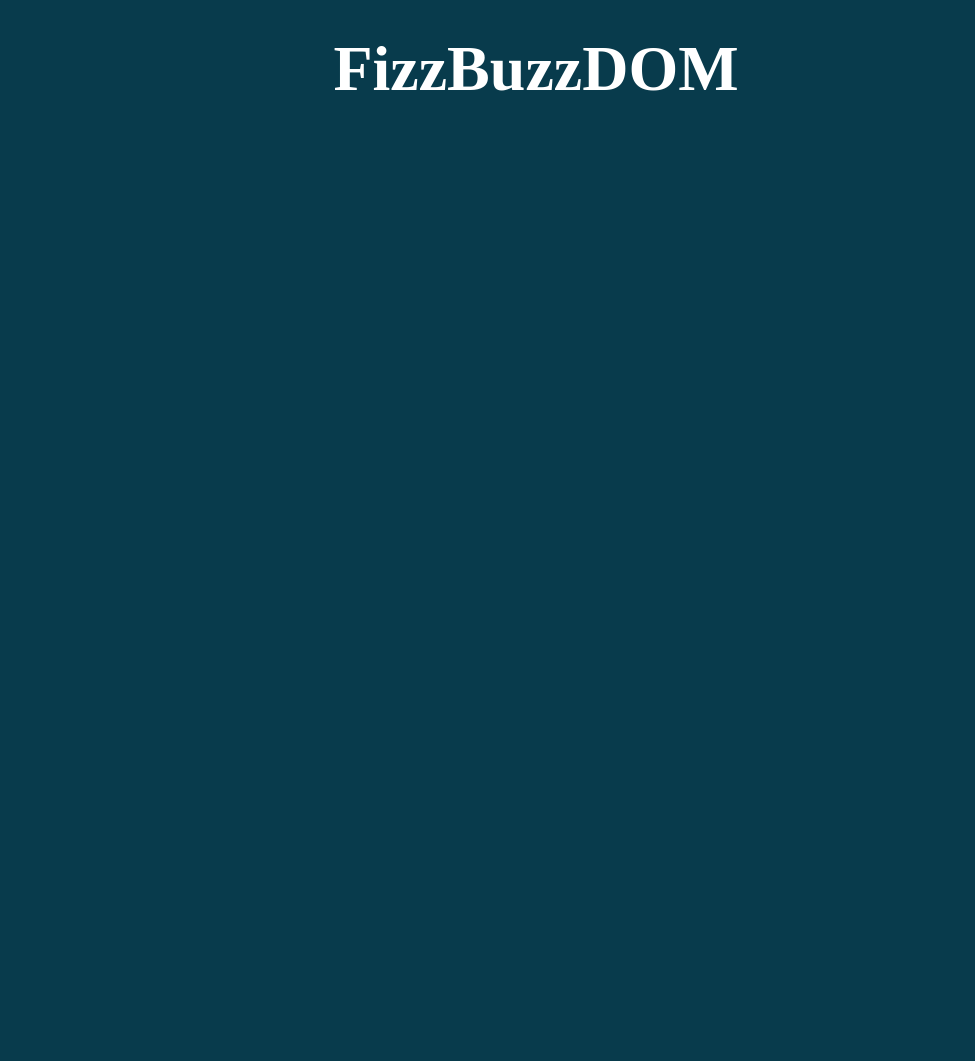
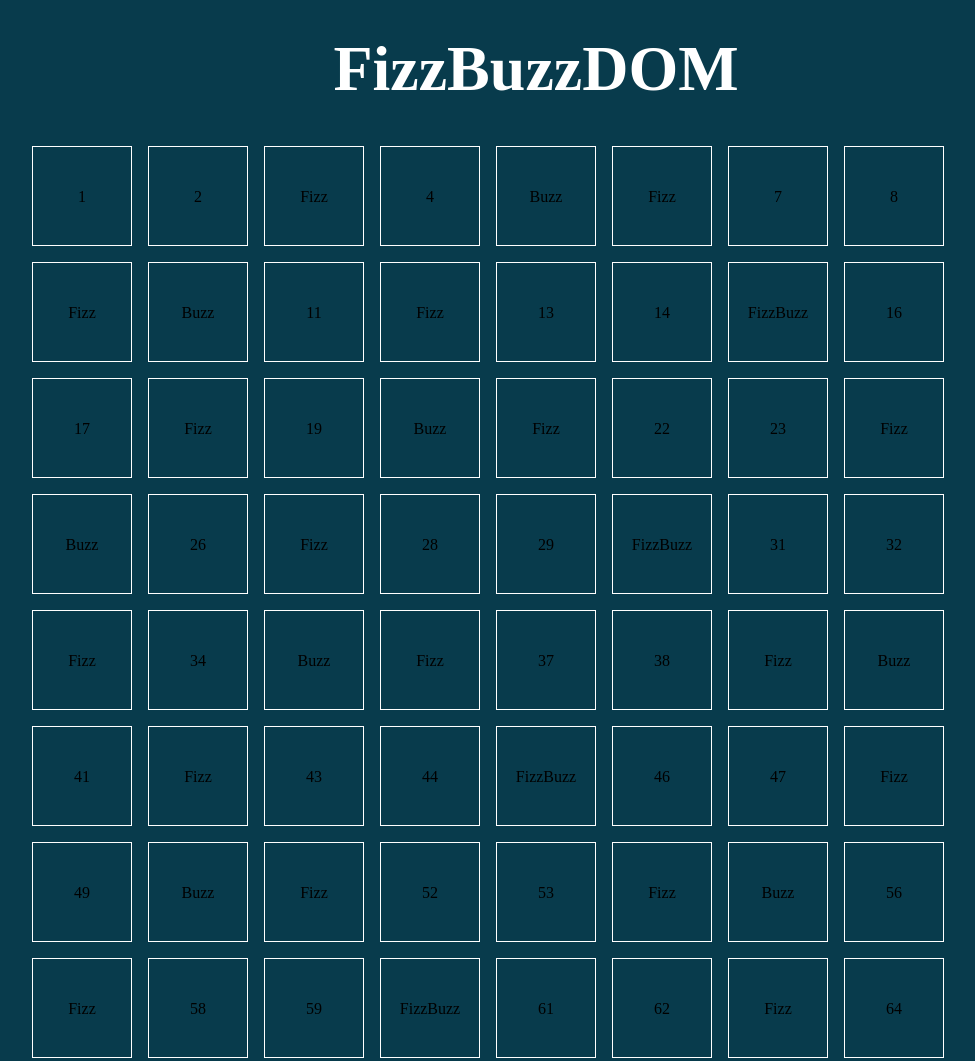
Before and after one commit to SydVic/js-fizzbuzzdom, a plain HTML site: page BONUS 1/index.html in a window 1280 px wide. Shown: the top 1061 px of the page, without its empty margins (104-1079 px from the left). Before the commit the page ends 800 px from the top, so only its background shows below. Drawn offline with Linux system fonts and the light colour scheme.

Commit message:
aggiunto inneHTML per creare box

```diff
--- a/BONUS 1/css/style.css
+++ b/BONUS 1/css/style.css
@@ -9,7 +9,7 @@ body {
 }
 
 .container {
-    width: 70%;
+    width: 80%;
     margin: 0 auto;
     text-align: center;
 }
@@ -20,7 +20,18 @@ h1 {
     margin: 2rem 0;
 }
 
+.row {
+    display: flex;
+    flex-wrap: wrap;
+}
+
 .box {
-    width: 50px;
-    height: 50px;
+    width: 100px;
+    height: 100px;
+    line-height: 100px;
+    vertical-align: middle;
+    margin: .5rem;
+
+    /* test */
+    border: 1px solid white;
 }
--- a/BONUS 1/index.html
+++ b/BONUS 1/index.html
@@ -13,6 +13,10 @@
 
         <h1>FizzBuzzDOM</h1>
 
+        <div class="row">
+
+        </div>
+
     </div>
 
 <script type="text/javascript" src="js/script.js"></script>
--- a/BONUS 1/js/script.js
+++ b/BONUS 1/js/script.js
@@ -1,3 +1,6 @@
+const rowBox = document.querySelector(".row");
+console.log(rowBox)
+
 // scrivere programma che stampi in console i numeri da 1 a 100
 for (let i = 1; i <= 100; i++) {
 //console.log(i)
@@ -17,4 +20,8 @@ for (let i = 1; i <= 100; i++) {
         fizzBuzz = i;
     }
     console.log(fizzBuzz);
+
+    // creo i box per ogni valore del ciclo for
+    rowBox.innerHTML += `<div class="box">${fizzBuzz}</div>`;
+
 };
```
